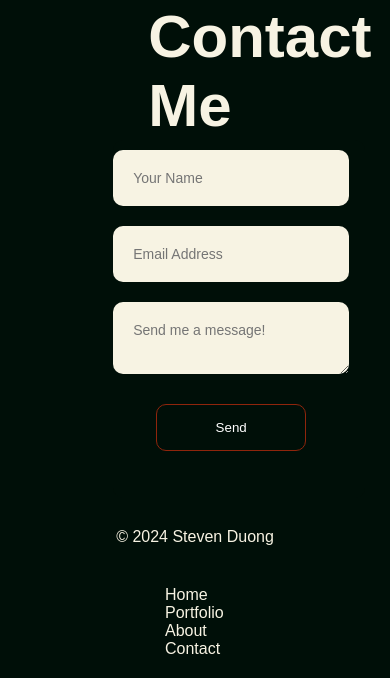
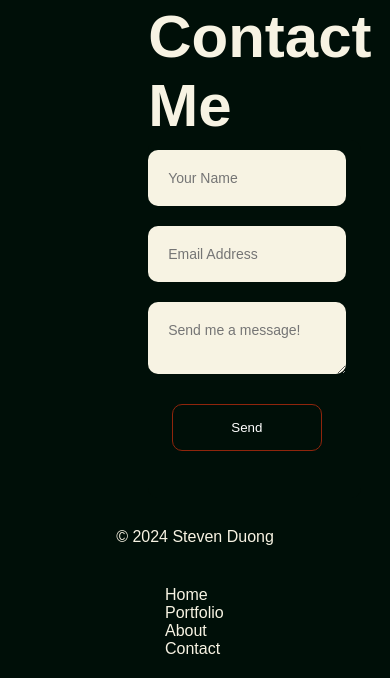
Before and after one commit to StevenDuong04/StevenDuong.github.io, a plain HTML site: page contact.html in a window 390 px wide. Shown: the part 167-845 px from the top of the page. Drawn offline with Linux system fonts and the light colour scheme.

Commit message:
Add files via upload

```diff
--- a/style.css
+++ b/style.css
@@ -337,13 +337,4 @@ footer p {
     .logo {
         width: 100px;
     }
-
-    form {
-        width: 100%;
-        margin-left: 55%;
-    }
-
-    .sub-title {
-        width: 100%;
-    }
 }
--- a/style1.css
+++ b/style1.css
@@ -348,15 +348,4 @@ footer p {
     .logo {
         width: 100px;
     }
-
-    .sub-title {
-        width: 100%;
-    }
-
-    form {
-        width: 100%;
-        margin-right: 50px;
-        margin-left: -35px;
-    }
-
 }
```
